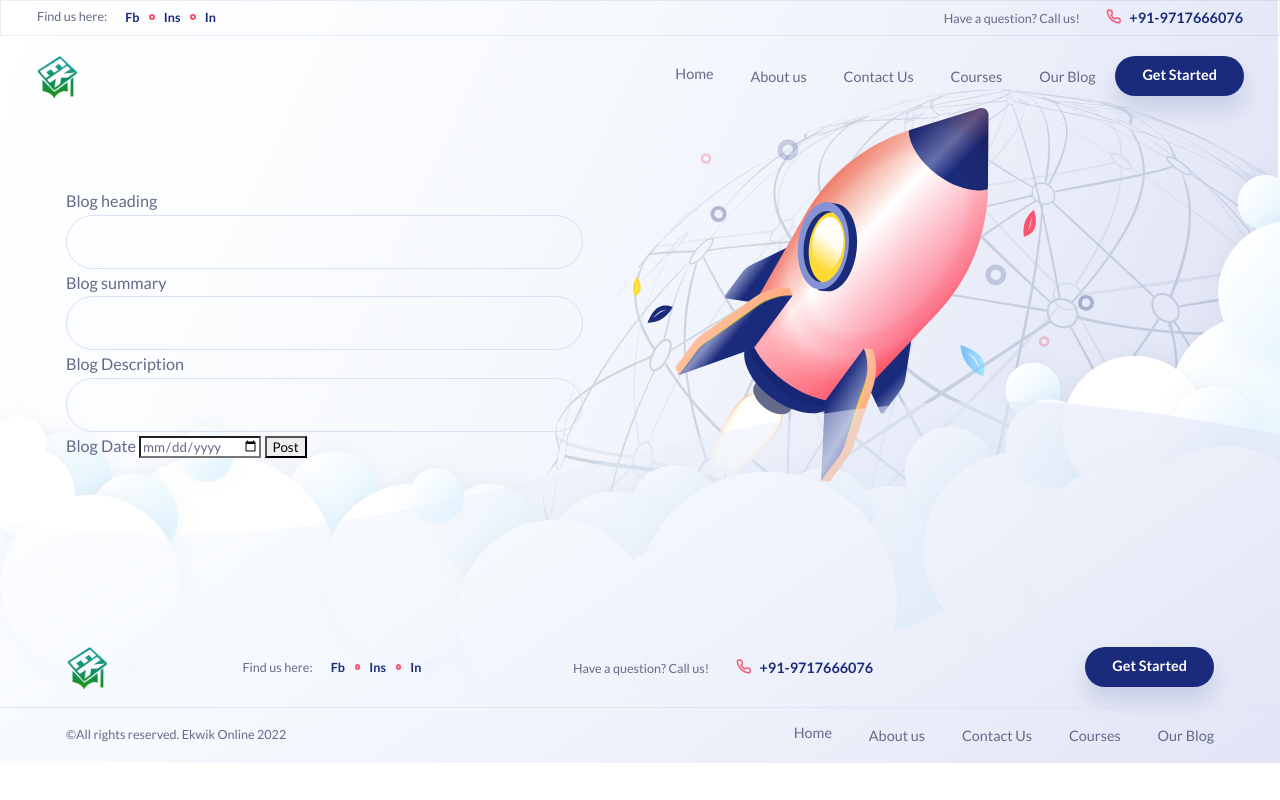
After one commit to Ekwikdigital/ekwikonline, a PHP site: page /blog_post.php in a window 1280 px wide. The commit adds this page. Run offline with PHP 8.4, Linux system fonts and the light colour scheme.

Commit message:
All set to backend for blog and details of student

```diff
--- /dev/null
+++ b/blog_post.php
@@ -0,0 +1,346 @@
+
+<?php
+
+if($_SERVER["REQUEST_METHOD"] == "POST"){
+
+$servername = "localhost";
+$username = "root";
+$password = "";
+$database = "ekonline";
+
+// Create connection
+$conn = new mysqli($servername, $username, $password, $database);
+
+// Check connection
+if ($conn->connect_error) {
+  die("Connection failed: " . $conn->connect_error);
+}
+// echo "Connected successfully";
+
+$blog_heading = $_POST["blog_heading"];
+$blog_desc = $_POST["blog_desc"];
+$blog_date = $_POST["blog_date"];
+$blog_summary = $_POST["blog_summary"];
+
+$sql = "INSERT INTO `blogs`(`blog_heading`, `blog_desc`,`timestamp`,`blog_summary`) VALUES ('$blog_heading','$blog_desc','$blog_date','$blog_summary')";
+$result = mysqli_query($conn,$sql);
+}
+?>
+
+<!DOCTYPE html>
+<html lang="zxx">
+
+<head>
+    <meta http-equiv="Content-Type" content="text/html; charset=utf-8" />
+    <meta name="format-detection" content="telephone=no">
+    <meta name="viewport" content="width=device-width, initial-scale=1">
+    <link rel="icon" type="img/uploaded/elogo.png" href="favicon.ico" />
+    <title>Ekwik Online || Best Digital Marketing Institute</title>
+    <meta name='description' content="" />
+    <meta name="keywords" content="" />
+    <meta name="it-rating" content="it-rat-cd303c3f80473535b3c667d0d67a7a11" />
+    <meta name="cmsmagazine" content="3f86e43372e678604d35804a67860df7" />
+    <link rel="stylesheet" type="text/css" href="css/first-screen.css" />
+    <link rel="stylesheet" type="text/css" href="css/first-screen-inner.css" />
+    <link rel="preload " href="fonts/AleoBold.woff2" as="font" crossorigin>
+    <link rel="preload " href="fonts/Lato/LatoRegular.woff2" as="font" crossorigin>
+    <link rel="preload " href="fonts/Lato/LatoBold.woff2" as="font" crossorigin>
+    <link rel="preload" href="css/style.css" as="style">
+
+
+</head>
+
+<body class="home loaded">
+    <div class="main-wrapper">
+        <main class="content">
+            <div class="first-screen section-screen-main">
+                <div class="section-screen-main__bg" style="background-image: url(img/main.svg);"></div>
+                <div class="wrapper">
+                    <div class="screen-main">
+
+    <form action="blog_post.php" method="post">
+        <label for="">Blog heading</label>
+        <input type="text" name="blog_heading">
+        <label for="">Blog summary</label>
+        <input type="text" name="blog_summary">
+        <label for="">Blog Description</label>
+        <input type="text" name="blog_desc">
+        <label for="">Blog Date</label>
+        <input type="date" name="blog_date">
+        <button type="submit">Post</button>
+    </form>
+
+
+
+                        <!-- <div class="section-heading"><span>Be sure</span></div>
+                        <h1 class="h1 h1-main">your success is in&nbsp;our&nbsp;hands</h1>
+                        <div class="screen-main__text">Agency with 12&nbsp;years of history, 15&nbsp;employees, Fortune 5000&nbsp;clients and proven results.</div>
+                        <a href="#" class="btn btn_learn">Learn more</a> -->
+                        <!-- <form method="POST" action="blog_post.php">
+                    <div class="mb-3">
+                        <label for="blog_heading" class="form-label"> Blog Heading </label>
+                        <input type="text" class="form-control" id="blog_heading" name="blog_heading">
+                    </div>
+                    <div class="mb-3">
+                        <label for="blog_summary" class="form-label"> Blog summary </label>
+                        <input type="text" class="form-control" id="blog_summary" name="blog_summary">
+                    </div>
+                    <div class="mb-3">
+                        <label for="blog_desc" class="form-label"> Blog Description </label>
+                        <input type="text" class="form-control" id="blog_desc" name="blog_desc">
+                    </div>
+                    <div class="mb-3">
+                        <label for="blog_date" class="form-label"> Blog Date </label>
+                        <input type="date" class="form-control" id="blog_date" name="blog_date">
+                    </div>
+                    <div class="mb-3">
+                        <label for="blog_image" class="form-label"> Blog Feature Image </label>
+                        <input type="file" class="form-control" id="blog_image" name="blog_image">
+                    </div>
+                    <button type="submit" class="btn-submit btn btn-primary"> Submit </button>
+                </form> -->
+                    </div>
+                </div>
+            </div>
+            <header class="header" id="header">
+                <div class="header-top">
+                    <div class="wrapper">
+                        <div class="socials ">
+                            <div class="footer-title">Find us here:</div>
+                            <div class="socials">
+                                <div class="socials__item">
+                                    <a href="#" target="_blank" class="socials__link">Fb</a>
+                                </div>
+                                <div class="socials__item">
+                                    <a href="#" target="_blank" class="socials__link">Ins</a>
+                                </div>
+                                <div class="socials__item">
+                                    <a href="#" target="_blank" class="socials__link">In</a>
+                                </div>
+                            </div>
+                        </div>
+                        <div class="phone-item">
+                            <div class="footer-title header-title-phone">Have a question? Call us!</div>
+                            <div class="footer-phone__item">
+                                <i class="icon-phone"></i><a href="tel:9717666076">+91-9717666076</a>
+                            </div>
+                        </div>
+                    </div>
+                </div>
+
+
+
+
+                <div class="wrapper">
+                    <div class="nav-logo">
+                        <a href="index.php" class="logo">
+                            <img src="img/uploaded/elogo.png" alt="Numerio">
+                        </a>
+                    </div>
+                    <div class="header-right">
+                        <div id="mainNav" class="menu-box">
+                            <div class="footer-menu">
+                                <ul class="js-menu-footer">
+                                    <a href="index.php">
+                                        <li>
+                                            Home
+                                        </li>
+                                    </a>
+                                    <li>
+                                        <a href="Aboutus.html">About us</a>
+                                    </li>
+                                    <li>
+                                        <a href="Contactus.html">Contact Us</a>
+                                    </li>
+                                    <li>
+                                        <a href="courses.html">Courses</a>
+                                    </li>
+                                    <li>
+                                        <a href="blog.php">Our Blog</a>
+                                    </li>
+                                </ul>
+                            </div>
+                            <!-- <nav class="nav-inner">
+                            <ul class="main-menu js-menu" id="mainMenu">
+                                <a href="index.php">
+                                    <li>
+                                        Home
+                                    </li>
+                                </a>
+                                <li>
+                                    <a href="Aboutus.html">About us</a>
+                                </li>
+                                <li>
+                                    <a href="Contactus.html">Contact Us</a>
+                                </li>
+                                <li>
+                                    <a href="courses.html">Courses</a>
+                                </li>
+                                <li>
+                                    <a href="blog.php">Our Blog</a>
+                                </li>
+                            </ul>
+                        </nav> -->
+                            <div class="socials-item">
+                                <div class="footer-title">Find us here:</div>
+                                <div class="socials">
+                                    <div class="socials__item">
+                                        <a href="#" target="_blank" class="socials__link">Fb</a>
+                                    </div>
+                                    <div class="socials__item">
+                                        <a href="#" target="_blank" class="socials__link">Ins</a>
+                                    </div>
+                                    <div class="socials__item">
+                                        <a href="#" target="_blank" class="socials__link">In</a>
+                                    </div>
+                                </div>
+                            </div>
+                            <div class="phone-item">
+                                <div class="footer-title footer-title_phone">Have a question? Call us!</div>
+                                <div class="footer-phone__item">
+                                    <i class="icon-phone"></i><a href="tel:9717666076">+91-9717666076</a>
+                                </div>
+                            </div>
+                        </div>
+                        <a href="#formOrder" class="btn-2 btn_started-header js-fancybox">get started</a>
+                    </div>
+                    <div class="bars-mob js-button-nav">
+                        <div class="hamburger">
+                            <span></span><span></span><span></span>
+                        </div>
+                        <div class="cross">
+                            <span></span><span></span>
+                        </div>
+                    </div>
+                </div>
+            </header>
+            <footer id="footer" class="footer footer-2">
+                <div class="footer__bg js-lazy" data-src="img/bg/footer-2.svg"></div>
+                <div class="wrapper">
+                    <a href="index.php" class="logo-footer">
+                        <img src="img/uploaded/elogo.png" alt="Numerio">
+                    </a>
+                    <div class="socials-item footer-social">
+                        <div class="footer-title">Find us here:</div>
+                        <div class="socials">
+                            <div class="socials__item">
+                                <a href="#" target="_blank" class="socials__link">Fb</a>
+                            </div>
+                            <div class="socials__item">
+                                <a href="#" target="_blank" class="socials__link">Ins</a>
+                            </div>
+                            <div class="socials__item">
+                                <a href="#" target="_blank" class="socials__link">In</a>
+                            </div>
+                        </div>
+                    </div>
+                    <div class="phone-item footer-phone">
+                        <div class="footer-title footer-title_phone">Have a question? Call us!</div>
+                        <div class="footer-phone__item">
+                            <i class="icon-phone"></i><a href="tel:9717666076">+91-9717666076</a>
+                        </div>
+                    </div>
+                    <a href="#formOrder" class="btn-2 btn_started js-fancybox">get started</a>
+                </div>
+                <div class="footer-bottom">
+                    <div class="wrapper">
+                        <div class="copyrights">©All rights reserved. Ekwik Online 2022</div>
+                        <div class="footer-menu">
+                            <ul class="js-menu-footer">
+                                <a href="index.php">
+                                    <li>
+                                        Home
+                                    </li>
+                                </a>
+                                <li>
+                                    <a href="Aboutus.html">About us</a>
+                                </li>
+                                <li>
+                                    <a href="Contactus.html">Contact Us</a>
+                                </li>
+                                <li>
+                                    <a href="courses.html">Courses</a>
+                                </li>
+                                <li>
+                                    <a href="blog.php">Our Blog</a>
+                                </li>
+                            </ul>
+                        </div>
+                    </div>
+                </div>
+            </footer>
+    </div>
+    <!-- BODY EOF   -->
+    <!-- popups -->
+    <div class="window-open">
+        <div class="popup" id="formOrder" tabindex="0">
+            <div class="block-popup">
+                <div class="popup-title-wrap">
+                    <div class="popup-title">Get a free consultation</div>
+                    <div class="popup-decor-top"></div>
+                </div>
+                <div class="popup-text">Culpa non ex tempor qui nulla laborum. Laboris culpa ea incididunt dolore ipsum tempor duis do ullamc.</div>
+                <form onsubmit="successSubmit();return false;">
+                    <div class="popup-form">
+                        <div class="box-field">
+                            <input type="text" placeholder="Name">
+                        </div>
+                        <div class="box-field">
+                            <input type="email" placeholder="Email">
+                        </div>
+                        <div class="box-field">
+                            <textarea placeholder="Message"></textarea>
+                        </div>
+                        <div class="box-fileds box-fileds_2">
+                            <div class="box-filed box-filed_btn">
+                                <input type="submit" class="btn" value="Submit">
+                            </div>
+                            <div class="box-filed box-field__accept">
+                                <label class="checkbox-element">
+                                    <input type="checkbox">
+                                    <span class="checkbox-text">I accept the <a href="#" target="_blank">Terms and Conditions.</a></span>
+                                </label>
+                            </div>
+                        </div>
+                    </div>
+                </form>
+            </div>
+            <div class="popup-decor"></div>
+        </div>
+        <div class="popup popup-succsess" id="succsesOrder">
+            <div class="block-popup">
+                <div class="popup-title"><span>Sank you</span></div>
+                <div class="popup-result">Dolor duis voluptate enim exercitation consequat ex. Voluptate </div>
+                <svg width="200" height="184" viewBox="0 0 200 184" fill="none" xmlns="http://www.w3.org/2000/svg">
+                    <path d="M178.566 91.6643C178.566 139.987 139.392 179.162 91.0686 179.162C42.744 179.162 3.57129 139.987 3.57129 91.6643C3.57129 43.3397 42.744 4.16699 91.0686 4.16699C139.392 4.16699 178.566 43.3397 178.566 91.6643Z" fill="rgba(255, 154, 160, 0.991703)" />
+                    <path d="M91.6644 183.327C41.1242 183.327 0 142.205 0 91.6644C0 41.1242 41.1242 0 91.6644 0C109.23 0 126.33 5.01694 141.112 14.4908C144.02 16.3585 144.863 20.2249 143.004 23.124C141.138 26.0246 137.262 26.8745 134.371 25.0084C121.597 16.833 106.839 12.4996 91.6644 12.4996C48.0149 12.4996 12.4996 48.0149 12.4996 91.6644C12.4996 135.312 48.0149 170.828 91.6644 170.828C135.312 170.828 170.828 135.312 170.828 91.6644C170.828 89.0552 170.703 86.472 170.461 83.9315C170.129 80.4984 172.645 77.4391 176.086 77.1141C179.494 76.6731 182.569 79.2975 182.903 82.7307C183.185 85.6725 183.327 88.6478 183.327 91.6644C183.327 142.205 142.205 183.327 91.6644 183.327Z" fill="rgba(249, 73, 115, 0.991703)" />
+                    <path d="M102.08 112.496C100.481 112.496 98.8799 111.887 97.6638 110.663L60.165 73.1643C57.7237 70.7214 57.7237 66.7634 60.165 64.3221C62.6063 61.8808 66.5643 61.8808 69.0057 64.3221L102.089 97.4052L189.327 10.1657C191.77 7.72438 195.728 7.72438 198.169 10.1657C200.61 12.607 200.61 16.5651 198.169 19.0064L106.505 110.671C105.279 111.887 103.68 112.496 102.08 112.496Z" fill="rgba(249, 73, 115, 0.991703)" />
+                </svg>
+                <div class="popup-text">Dolor duis voluptate enim exercitation consequat ex. Voluptate </div>
+                <div class="popup-button_succsees">
+                    <div class="btn btn-popup" data-fancybox-close>Ok</div>
+                </div>
+            </div>
+        </div>
+    </div>
+    <script>
+        var body = document.body;
+        if (/Android|webOS|iPhone|iPad|iPod|BlackBerry/i.test(navigator.userAgent)) {
+            body.classList.add('ios');
+        } else {
+            body.classList.add('web')
+        }
+        setTimeout(function() {
+            body.classList.add("content-loaded");
+        }, 50)
+    </script>
+    <link rel="stylesheet" type="text/css" href="css/style.css" />
+    <script src="js/jquery-3.5.1.min.js" defer></script>
+    <script src="js/components/jquery.lazy.min.js" defer></script>
+    <script src="js/components/jquery.fancybox.min.js" defer></script>
+    <script src="js/components/jquery.singlePageNav.min.js" defer></script>
+    <script src="js/components/swiper.js" defer></script>
+    <script src="js/custom.js" defer></script>
+</body>
+
+</html>
--- a/courses.html
+++ b/courses.html
@@ -432,7 +432,7 @@
                 </div>
                 <div class="wrapper">
                     <div class="nav-logo">
-                        <a href="index.html" class="logo">
+                        <a href="index.php" class="logo">
                             <img src="img/uploaded/elogo.png" alt="Numerio">
                         </a>
                     </div>
@@ -440,7 +440,7 @@
                         <div id="mainNav" class="menu-box">
                             <div class="footer-menu">
                                 <ul class="js-menu-footer">
-                                    <a href="index.html">
+                                    <a href="index.php">
                                         <li>
                                             Home
                                         </li>
@@ -495,7 +495,7 @@
             <footer id="footer" class="footer footer-2">
                 <div class="footer__bg js-lazy" data-src="img/bg/footer-2.svg"></div>
                 <div class="wrapper">
-                    <a href="index.html" class="logo-footer">
+                    <a href="index.php" class="logo-footer">
                         <img src="img/uploaded/elogo.png" alt="Numerio">
                     </a>
                     <div class="socials-item footer-social">
--- a/css/style.css
+++ b/css/style.css
@@ -3203,3 +3203,11 @@ h2 {
     margin: auto;
     margin-bottom: 350px;
 }
+
+.btn-submit {
+    width: 100px !important;
+}
+
+.news__text {
+    overflow: hidden;
+}
```
Also changed, not shown: Contactus.html (+5 -5 lines), article.php (+30 -18 lines), blog.php (+30 -23 lines), index.php (renamed from index.html, +46 -14 lines), js/custom.js (+15 -15 lines).
